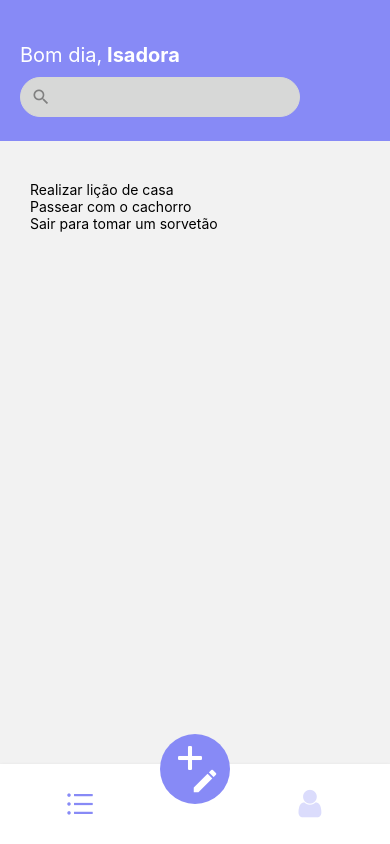
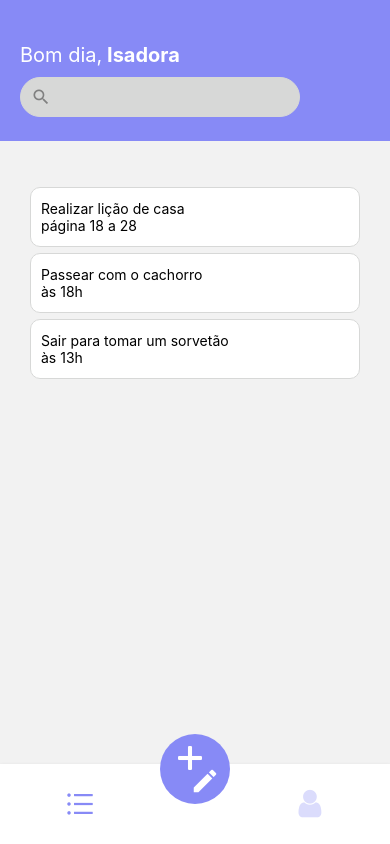
Before and after one commit to Isadora1003/MinhaLista, a React Native app: screen /BottomRoutes in a window 390 px wide. Built offline with nearby package versions, Linux system fonts and the light colour scheme.

Commit message:
Criando Cards e componentizando eles, colocando suas propriedades, tambem realizando estilos iniciais  a ele

```diff
--- a/src/pages/list/index.tsx
+++ b/src/pages/list/index.tsx
@@ -1,5 +1,5 @@
 import React from "react";
-import { Text , View, FlatList} from "react-native";
+import { Text , View, FlatList, TouchableOpacity} from "react-native";
 import { style } from "./styles";
 import { Input } from "../../components/input";
 import { MaterialIcons } from '@expo/vector-icons';
@@ -34,6 +34,20 @@
 ]
 
 export default function List () {
+    const _renderCard = (item: PropCard) => {
+        return (
+            <TouchableOpacity style={style.card}>
+                <View style={style.rowCard}>
+                    {/* <Ball /> */}
+                    <View>
+                        <Text>{item.title}</Text>
+                        <Text>{item.description}</Text>
+                    </View>
+                    {/* <Flag /> */}
+                </View>
+            </TouchableOpacity>
+        )
+    }
     return (
         <View style={style.container}>
             <View style={style.header}>
@@ -45,9 +59,9 @@
             </View>
             <View style={style.boxList}>
                 <FlatList data={data}
-                style={{marginTop: 40, paddingHorizontal: 30}}
+                style={{ marginTop: 40, paddingHorizontal: 30} }
                 keyExtractor={(item, index) => item.item.toString()}
-                renderItem={({ item, index }) => {return (<Text>{item.title}</Text>) }}/>
+                renderItem={({ item, index }) => { return (_renderCard(item)) }}/>
             </View>
         </View>
     )
--- a/src/pages/list/styles.ts
+++ b/src/pages/list/styles.ts
@@ -27,5 +27,21 @@
         flex: 1,
         width: '100%',
         // backgroundColor: 'red'
+    },
+    card: {
+        width: '100%',
+        height: 60,
+        backgroundColor: '#FFF',
+        marginTop: 6,
+        borderRadius: 10,
+        justifyContent: 'center',
+        padding: 10,
+        borderWidth: 1,
+        borderColor: themas.colors.lightGray
+    },
+    rowCard: {
+        flexDirection: 'row',
+        alignItems: 'center',
+        justifyContent: 'space-between',
     }
 })
```
